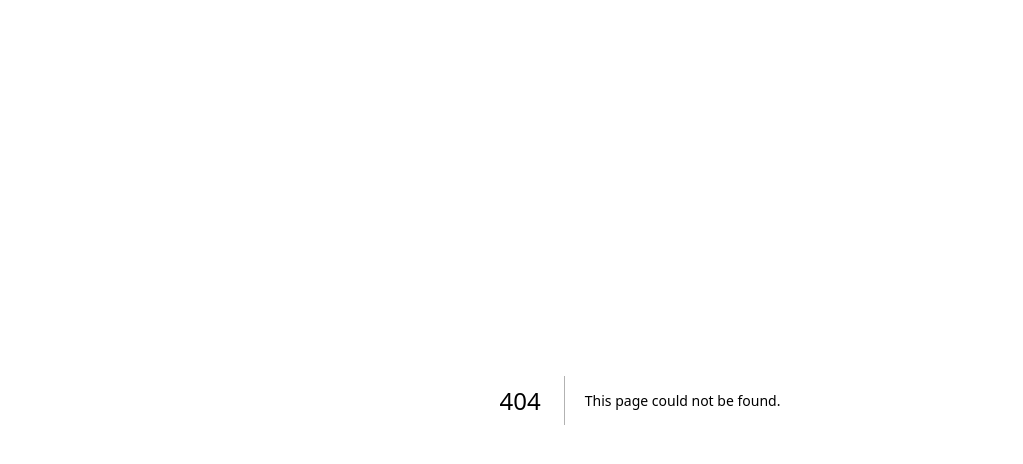
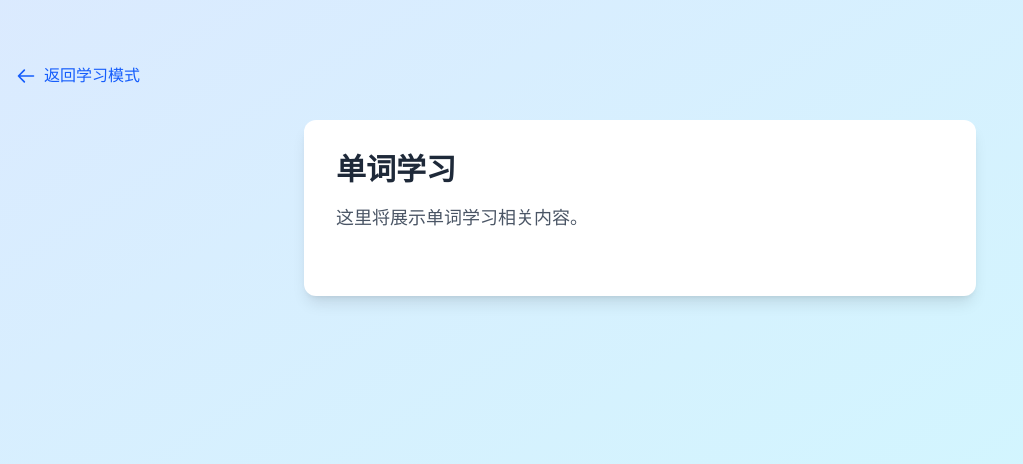
Before and after one commit to dianyu-luo/dian_english, a Next.js app: page /learning/word in a window 1280 px wide. Before the commit this address had no page. Shown: the top 464 px of the page, without its empty margins (0-1023 px from the left). Built offline with nearby package versions, Linux system fonts and the light colour scheme.

Commit message:
进入界面跳转

```diff
--- a/app/learning/page.tsx
+++ b/app/learning/page.tsx
@@ -1,6 +1,12 @@
+
+"use client";
 import Link from "next/link";
-
+import { Button, ConfigProvider } from "antd";
+import zhCN from 'antd/locale/zh_CN';
+import "antd/dist/reset.css";
+import { useRouter } from 'next/navigation';
 export default function Learning() {
+  const router = useRouter();
   return (
     <div className="min-h-screen bg-gradient-to-br from-blue-50 to-cyan-50 dark:from-slate-900 dark:to-slate-800">
       <main className="container mx-auto px-4 py-16">
@@ -22,29 +28,33 @@ export default function Learning() {
             在这里开始你的英语学习之旅
           </p>
 
-          <div className="bg-white dark:bg-slate-800 rounded-xl shadow-lg p-8">
-            <h2 className="text-2xl font-semibold mb-4 text-gray-800 dark:text-white">
-              学习内容
-            </h2>
-            <ul className="space-y-4">
-              <li className="flex items-center text-gray-700 dark:text-gray-300">
-                <span className="text-2xl mr-4">✓</span>
-                <span>单词学习</span>
-              </li>
-              <li className="flex items-center text-gray-700 dark:text-gray-300">
-                <span className="text-2xl mr-4">✓</span>
-                <span>语法讲解</span>
-              </li>
-              <li className="flex items-center text-gray-700 dark:text-gray-300">
-                <span className="text-2xl mr-4">✓</span>
-                <span>听力训练</span>
-              </li>
-              <li className="flex items-center text-gray-700 dark:text-gray-300">
-                <span className="text-2xl mr-4">✓</span>
-                <span>口语练习</span>
-              </li>
-            </ul>
-          </div>
+          <ConfigProvider locale={zhCN}>
+            <div className="bg-white dark:bg-slate-800 rounded-xl shadow-lg p-8">
+              <h2 className="text-2xl font-semibold mb-4 text-gray-800 dark:text-white">
+                学习内容
+              </h2>
+              <div className="grid grid-cols-1 sm:grid-cols-2 gap-6">
+                <Button
+                  type="primary"
+                  size="large"
+                  block
+                  style={{height: 60, fontSize: 20, borderRadius: 12, boxShadow: '0 2px 8px #1677ff22'}}
+                  onClick={() => router.push('/learning/word')}
+                >
+                  单词学习
+                </Button>
+                <Button type="default" size="large" block style={{height: 60, fontSize: 20, borderRadius: 12, boxShadow: '0 2px 8px #1677ff22'}}>
+                  语法讲解
+                </Button>
+                <Button type="dashed" size="large" block style={{height: 60, fontSize: 20, borderRadius: 12, boxShadow: '0 2px 8px #1677ff22'}}>
+                  听力训练
+                </Button>
+                <Button type="text" size="large" block style={{height: 60, fontSize: 20, borderRadius: 12, color: '#1677ff', background: '#f0f7ff', boxShadow: '0 2px 8px #1677ff22'}}>
+                  口语练习
+                </Button>
+              </div>
+            </div>
+          </ConfigProvider>
         </div>
       </main>
     </div>
--- /dev/null
+++ b/app/learning/word/page.tsx
@@ -0,0 +1,27 @@
+"use client";
+import Link from "next/link";
+
+export default function WordLearning() {
+  return (
+    <div className="min-h-screen bg-gradient-to-br from-blue-100 to-cyan-100 dark:from-slate-900 dark:to-slate-800">
+      <main className="container mx-auto px-4 py-16">
+        <Link
+          href="/learning"
+          className="inline-flex items-center text-blue-600 hover:text-blue-800 mb-8"
+        >
+          <svg className="w-5 h-5 mr-2" fill="none" stroke="currentColor" viewBox="0 0 24 24">
+            <path strokeLinecap="round" strokeLinejoin="round" strokeWidth={2} d="M10 19l-7-7m0 0l7-7m-7 7h18" />
+          </svg>
+          返回学习模式
+        </Link>
+        <div className="max-w-2xl mx-auto bg-white dark:bg-slate-800 rounded-xl shadow-lg p-8">
+          <h1 className="text-3xl font-bold text-gray-800 dark:text-white mb-4">单词学习</h1>
+          <p className="text-lg text-gray-600 dark:text-gray-300 mb-8">
+            这里将展示单词学习相关内容。
+          </p>
+          {/* 你可以在这里添加单词卡片、背诵、测试等功能 */}
+        </div>
+      </main>
+    </div>
+  );
+}
```
